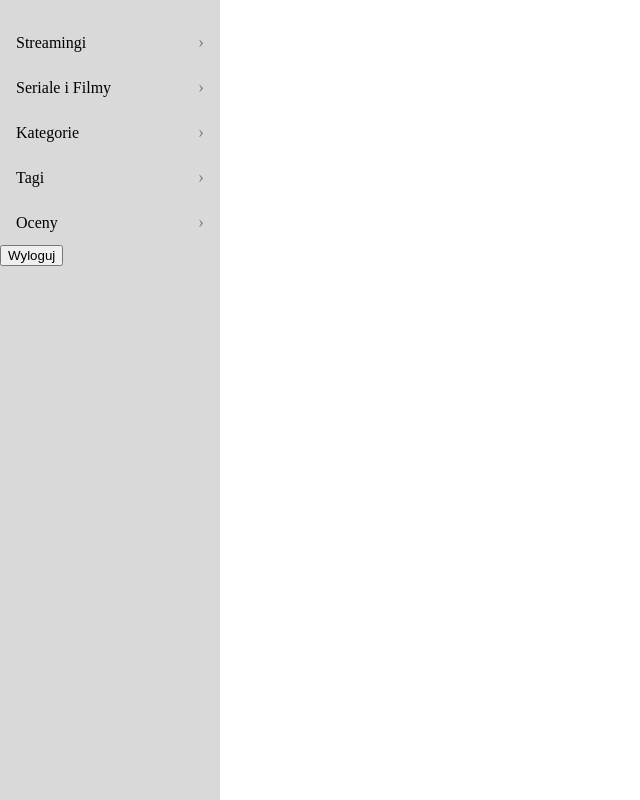
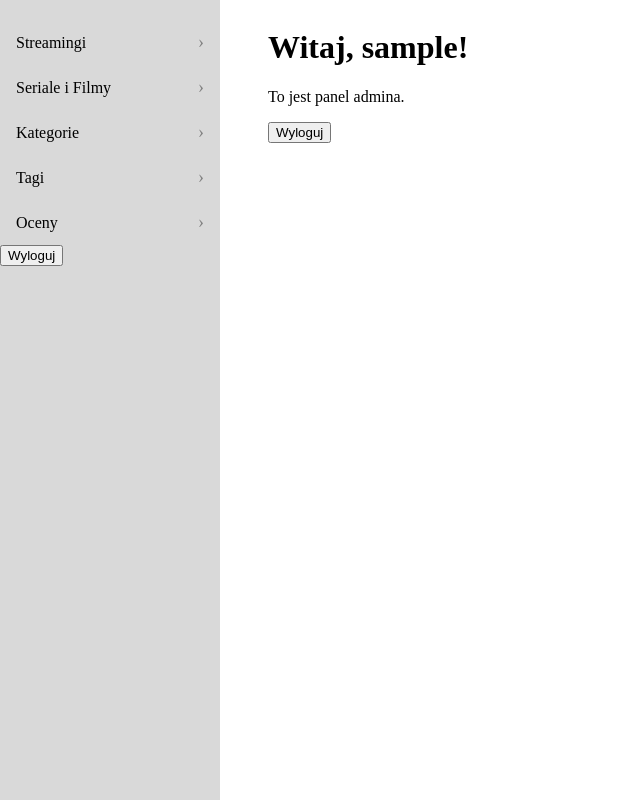
Before and after one commit to TheBartas/skrypciaki-xtreme, a Symfony app: template Docker/plusFlix/backend/templates/admin/main.html.twig in a window 1280 px wide. Shown: the whole page, without its empty margins (0-640 px from the left). Run offline with Twig, Linux system fonts and the light colour scheme; the template is opened without the code that fills it: most values are stand-ins (such as "Sample title", 1, 10 or a date in 2020); some libraries are stand-ins or nearby versions.

Commit message:
fixed broken twig

```diff
--- a/Docker/plusFlix/backend/templates/admin/base.html.twig
+++ b/Docker/plusFlix/backend/templates/admin/base.html.twig
@@ -26,6 +26,11 @@
                     </ul>
                 </aside>
             </div>
+            <div class="admin-extended">
+                {% block body %}
+                    <h1>Witaj Admin!</h1>
+                {% endblock %}
+            </div>
         </div>
     </body>
 </html>
```
